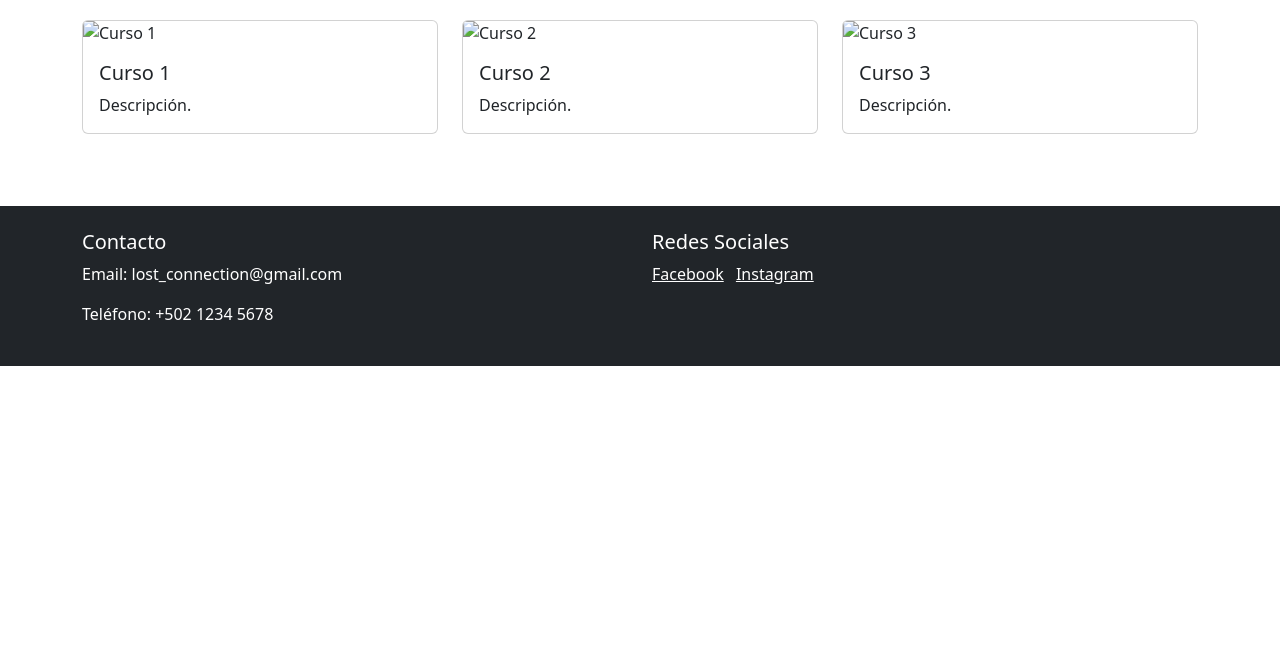
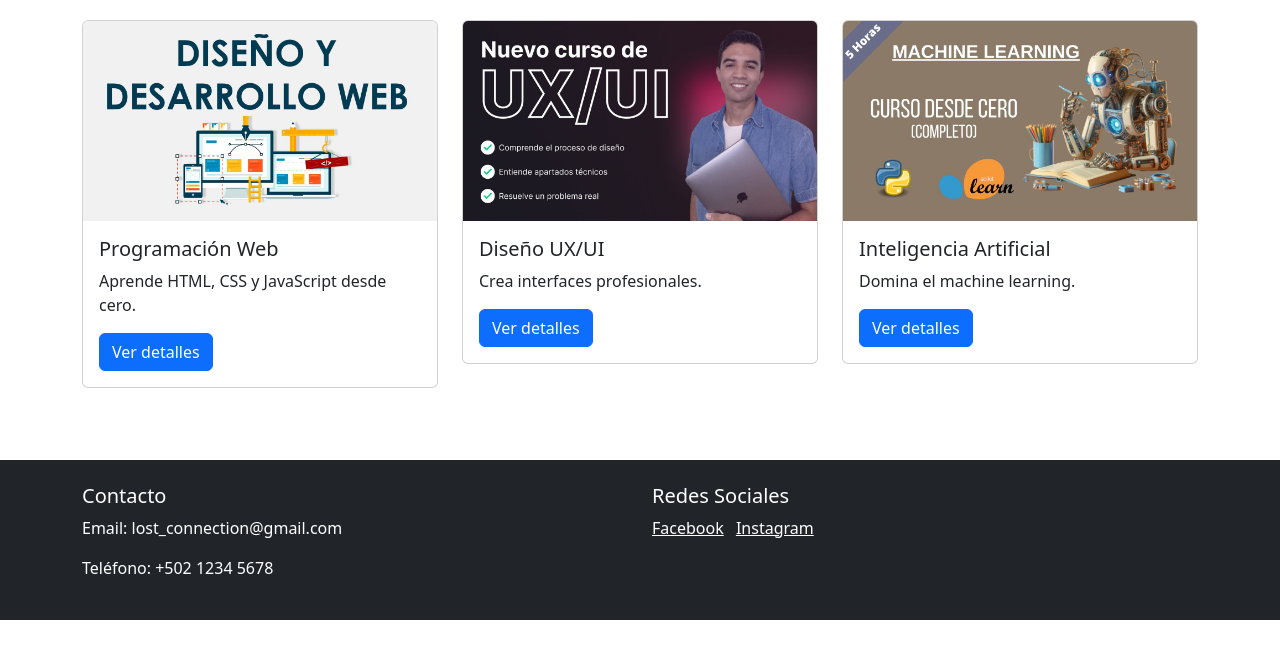
Before and after one commit to Joss220r/Lost__Connection, a plain HTML site: page index.html in a window 1280 px wide. Shown: the part 146-800 px from the top of the page. Drawn offline with nearby package versions, Linux system fonts and the light colour scheme.

Commit message:
Actualizando archivos index.html y cursos.html

```diff
--- a/index.html
+++ b/index.html
@@ -38,30 +38,38 @@
     <div class="container">
         <h2 class="text-center mb-4">Cursos Destacados</h2>
         <div class="row">
+            <!-- Curso 1: Programación Web -->
             <div class="col-md-4">
                 <div class="card mb-4">
-                        <img src="assets/curso1.jpg" class="card-img-top" alt="Curso 1">
+                    <img src="img/DWEB.jpg" class="card-img-top" alt="Curso de Programación Web">
                     <div class="card-body">
-                            <h5 class="card-title">Curso 1</h5>
-                            <p class="card-text">Descripción.</p>
+                        <h5 class="card-title">Programación Web</h5>
+                        <p class="card-text">Aprende HTML, CSS y JavaScript desde cero.</p>
+                        <a href="cursos.html" class="btn btn-primary">Ver detalles</a>
                     </div>
                 </div>
             </div>
+
+            <!-- Curso 2: Diseño UX/UI -->
             <div class="col-md-4">
                 <div class="card mb-4">
-                        <img src="assets/curso2.jpg" class="card-img-top" alt="Curso 2">
+                    <img src="img/DUX.jpg" class="card-img-top" alt="Curso de Diseño UX/UI">
                     <div class="card-body">
-                            <h5 class="card-title">Curso 2</h5>
-                            <p class="card-text">Descripción.</p>
+                        <h5 class="card-title">Diseño UX/UI</h5>
+                        <p class="card-text">Crea interfaces profesionales.</p>
+                        <a href="cursos.html" class="btn btn-primary">Ver detalles</a>
                     </div>
                 </div>
             </div>
+
+            <!-- Curso 3: Inteligencia Artificial -->
             <div class="col-md-4">
                 <div class="card mb-4">
-                        <img src="assets/curso3.jpg" class="card-img-top" alt="Curso 3">
+                    <img src="img/IAML.jpg" class="card-img-top" alt="Curso de IA">
                     <div class="card-body">
-                            <h5 class="card-title">Curso 3</h5>
-                            <p class="card-text">Descripción.</p>
+                        <h5 class="card-title">Inteligencia Artificial</h5>
+                        <p class="card-text">Domina el machine learning.</p>
+                        <a href="cursos.html" class="btn btn-primary">Ver detalles</a>
                     </div>
                 </div>
             </div>
```
Also changed, not shown: cursos.html (+5 -2 lines). Lines whose indentation alone changed are shown as unchanged.
